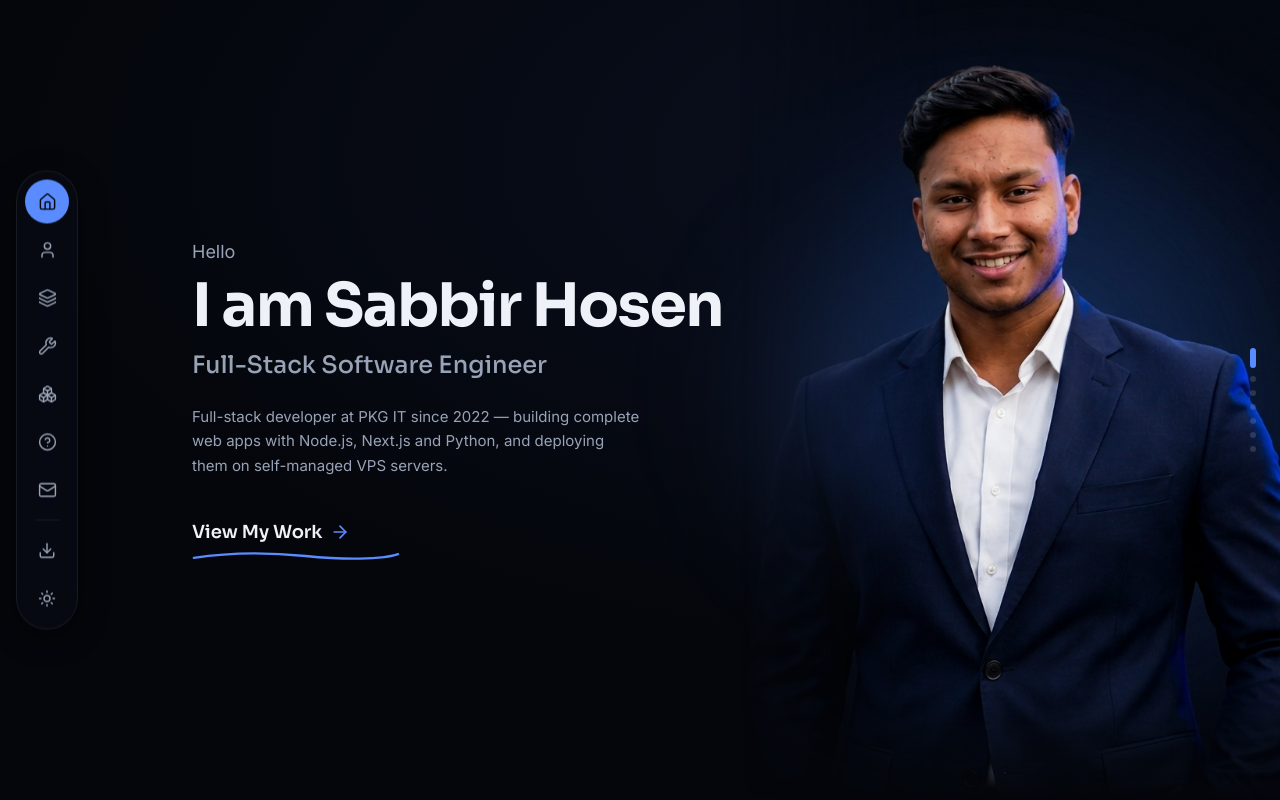
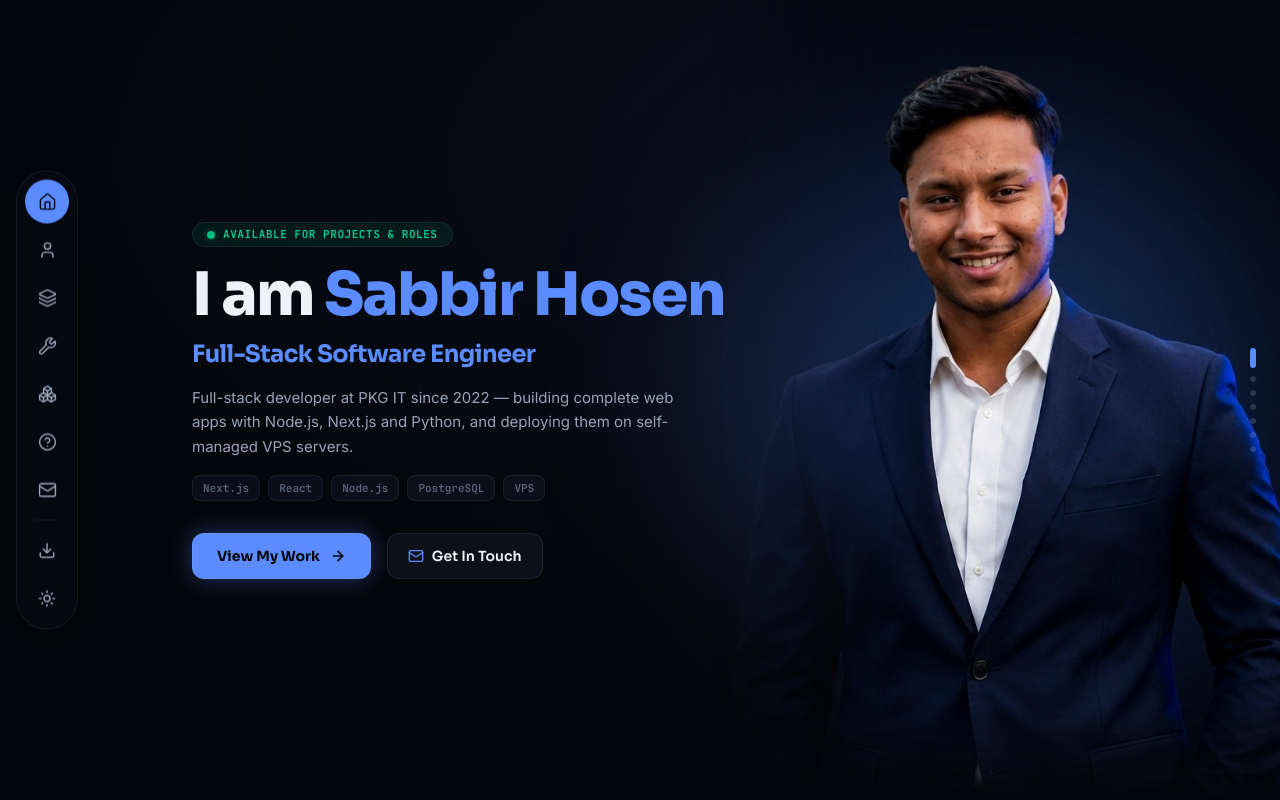
Before and after one commit to SabbirHossain-02/sabbir-portfolio, a Next.js app: page / in a window 1280 px wide. Built offline with nearby package versions, Linux system fonts and the light colour scheme.

Commit message:
Elevate Hero section with status pill, text gradient name, tech badges, and glowing CTAs

```diff
--- a/src/components/sections/hero.tsx
+++ b/src/components/sections/hero.tsx
@@ -1,57 +1,47 @@
 "use client";
 
 import { motion } from "framer-motion";
-import { ArrowRight } from "lucide-react";
+import { ArrowRight, Mail } from "lucide-react";
 import { PROFILE } from "@/lib/site";
 import { Portrait } from "../portrait";
 import { useDeck } from "../deck";
 
 const ease = [0.16, 1, 0.3, 1] as const;
 
-/**
- * Hero modelled closely on reference #1: flat, quiet, editorial.
- * Left = "Hello / I am [name] / role / line / View My Work" with a hand-drawn
- * underline. Right = full-bleed portrait fading into the canvas. No particles,
- * no glow.
- */
 export function Hero() {
   const { goTo } = useDeck();
 
   return (
     <div data-section="home" className="relative min-h-full w-full">
-      {/* themed backlight glow behind the portrait — lifts the subject off the
-          dark canvas and ties the photo into the accent theme */}
+      {/* Dynamic ambient backlight glow behind portrait */}
       <motion.div
         aria-hidden
         initial={{ opacity: 0 }}
         animate={{ opacity: 1 }}
         transition={{ duration: 1.4, ease }}
-        className="pointer-events-none absolute right-[4%] top-1/2 hidden h-[72%] w-[46%] -translate-y-1/2 md:block"
+        className="pointer-events-none absolute right-[2%] top-1/2 hidden h-[75%] w-[48%] -translate-y-1/2 md:block"
         style={{
           background:
-            "radial-gradient(closest-side, color-mix(in srgb, var(--accent) 28%, transparent) 0%, transparent 72%)",
-          filter: "blur(66px)",
+            "radial-gradient(circle, color-mix(in srgb, var(--accent) 32%, transparent) 0%, color-mix(in srgb, var(--accent-2) 15%, transparent) 45%, transparent 75%)",
+          filter: "blur(70px)",
         }}
       />
 
-      {/* right full-bleed portrait */}
+      {/* Right full-bleed portrait */}
       <motion.div
-        initial={{ opacity: 0 }}
-        animate={{ opacity: 1 }}
-        transition={{ duration: 1, ease }}
-        className="absolute inset-y-0 right-0 hidden w-[46%] md:block lg:w-[42%]"
+        initial={{ opacity: 0, scale: 0.98 }}
+        animate={{ opacity: 1, scale: 1 }}
+        transition={{ duration: 1.1, ease }}
+        className="absolute inset-y-0 right-0 hidden w-[46%] md:block lg:w-[44%]"
       >
-        {/* Fade the photo's own left + bottom edges to transparent with a
-            mask, so the SAME canvas shows through — no overlaid dark band, no
-            visible seam between the copy area and the portrait. */}
         <div
           className="h-full w-full"
           style={{
             WebkitMaskImage:
-              "linear-gradient(90deg, transparent 0%, #000 38%), linear-gradient(to top, transparent 0%, #000 14%)",
+              "linear-gradient(90deg, transparent 0%, #000 35%), linear-gradient(to top, transparent 0%, #000 12%)",
             WebkitMaskComposite: "source-in",
             maskImage:
-              "linear-gradient(90deg, transparent 0%, #000 38%), linear-gradient(to top, transparent 0%, #000 14%)",
+              "linear-gradient(90deg, transparent 0%, #000 35%), linear-gradient(to top, transparent 0%, #000 12%)",
             maskComposite: "intersect",
           }}
         >
@@ -59,16 +49,16 @@ export function Hero() {
         </div>
       </motion.div>
 
-      {/* copy — with an app-style portrait on top for mobile */}
-      <div className="relative mx-auto max-w-6xl px-5 pb-28 pt-16 md:flex md:min-h-full md:items-center md:px-6 md:pb-0 md:pt-0 md:pl-28 lg:pl-32">
-        {/* mobile portrait */}
-        <div className="relative mx-auto mb-7 w-full max-w-[240px] md:hidden">
+      {/* Hero content */}
+      <div className="relative mx-auto max-w-6xl px-5 pb-20 pt-12 md:flex md:min-h-full md:items-center md:px-6 md:pb-0 md:pt-0 md:pl-28 lg:pl-32">
+        {/* Mobile portrait */}
+        <div className="relative mx-auto mb-6 w-full max-w-[220px] md:hidden">
           <div
             aria-hidden
             className="absolute inset-0 -z-10 scale-125"
             style={{
               background:
-                "radial-gradient(circle at 50% 40%, color-mix(in srgb, var(--accent) 30%, transparent), transparent 70%)",
+                "radial-gradient(circle at 50% 40%, color-mix(in srgb, var(--accent) 35%, transparent), transparent 70%)",
               filter: "blur(40px)",
             }}
           />
@@ -84,30 +74,37 @@ export function Hero() {
           </div>
         </div>
 
-        <div className="max-w-xl md:py-24">
-          <motion.p
-            initial={{ opacity: 0, y: 14 }}
+        <div className="max-w-xl md:py-16">
+          {/* Live Availability Pill */}
+          <motion.div
+            initial={{ opacity: 0, y: 12 }}
             animate={{ opacity: 1, y: 0 }}
             transition={{ duration: 0.6, ease }}
-            className="text-base text-muted sm:text-lg"
+            className="mb-4 inline-flex items-center gap-2 rounded-full border border-emerald-500/30 bg-emerald-500/10 px-3.5 py-1 text-xs font-semibold text-emerald-400 backdrop-blur"
           >
-            Hello
-          </motion.p>
+            <span className="relative flex h-2 w-2">
+              <span className="absolute inline-flex h-full w-full animate-ping rounded-full bg-emerald-400 opacity-75"></span>
+              <span className="relative inline-flex h-2 w-2 rounded-full bg-emerald-500"></span>
+            </span>
+            <span className="font-mono text-[11px] uppercase tracking-wider">
+              Available for projects &amp; roles
+            </span>
+          </motion.div>
 
           <motion.h1
             initial={{ opacity: 0, y: 20 }}
             animate={{ opacity: 1, y: 0 }}
             transition={{ duration: 0.7, ease, delay: 0.1 }}
-            className="mt-2 font-display text-4xl font-bold leading-[1.05] tracking-tight text-ink sm:text-5xl lg:text-6xl"
+            className="font-display text-4xl font-extrabold leading-[1.05] tracking-tight text-ink sm:text-5xl lg:text-6xl"
           >
-            I am {PROFILE.name}
+            I am <span className="text-gradient">{PROFILE.name}</span>
           </motion.h1>
 
           <motion.p
             initial={{ opacity: 0, y: 18 }}
             animate={{ opacity: 1, y: 0 }}
             transition={{ duration: 0.7, ease, delay: 0.2 }}
-            className="mt-3 font-display text-xl font-medium text-muted sm:text-2xl"
+            className="mt-3 font-display text-xl font-bold tracking-tight text-accent sm:text-2xl"
           >
             {PROFILE.role}
           </motion.p>
@@ -116,42 +113,55 @@ export function Hero() {
             initial={{ opacity: 0, y: 18 }}
             animate={{ opacity: 1, y: 0 }}
             transition={{ duration: 0.7, ease, delay: 0.3 }}
-            className="mt-6 max-w-md text-[15px] leading-relaxed text-muted"
+            className="mt-4 max-w-lg text-[14px] leading-relaxed text-muted sm:text-[15px]"
           >
             {PROFILE.intro}
           </motion.p>
 
+          {/* Core tech stack badges */}
+          <motion.div
+            initial={{ opacity: 0, y: 14 }}
+            animate={{ opacity: 1, y: 0 }}
+            transition={{ duration: 0.7, ease, delay: 0.38 }}
+            className="mt-4 flex flex-wrap gap-2"
+          >
+            {["Next.js", "React", "Node.js", "PostgreSQL", "VPS"].map((tech) => (
+              <span
+                key={tech}
+                className="rounded-lg border border-line bg-surface-2/70 px-2.5 py-1 font-mono text-[11px] font-semibold text-dim shadow-sm"
+              >
+                {tech}
+              </span>
+            ))}
+          </motion.div>
+
+          {/* Action buttons */}
           <motion.div
             initial={{ opacity: 0, y: 18 }}
             animate={{ opacity: 1, y: 0 }}
-            transition={{ duration: 0.7, ease, delay: 0.42 }}
-            className="mt-10"
+            transition={{ duration: 0.7, ease, delay: 0.45 }}
+            className="mt-8 flex flex-wrap items-center gap-4"
           >
             <button
               type="button"
               onClick={() => goTo("projects")}
-              className="group inline-flex items-center gap-2 font-display text-lg font-semibold text-ink"
+              className="group relative inline-flex items-center gap-2.5 rounded-xl border border-accent/40 bg-gradient-to-r from-accent to-accent-2 px-6 py-3 font-display text-sm font-bold text-accent-ink shadow-[0_0_25px_color-mix(in_srgb,var(--accent)_35%,transparent)] transition-all duration-300 hover:scale-[1.03] hover:shadow-[0_0_35px_color-mix(in_srgb,var(--accent)_55%,transparent)]"
             >
-              View My Work
+              <span>View My Work</span>
               <ArrowRight
-                className="h-5 w-5 text-accent transition-transform group-hover:translate-x-1"
-                strokeWidth={2}
+                className="h-4 w-4 transition-transform duration-300 group-hover:translate-x-1"
+                strokeWidth={2.5}
               />
             </button>
-            {/* hand-drawn underline, like the reference */}
-            <svg
-              className="mt-1 h-3 w-52 text-accent"
-              viewBox="0 0 220 12"
-              fill="none"
-              aria-hidden="true"
+
+            <button
+              type="button"
+              onClick={() => goTo("contact")}
+              className="inline-flex items-center gap-2 rounded-xl border border-line bg-surface-2/80 px-5 py-3 font-display text-sm font-semibold text-ink backdrop-blur transition-all duration-300 hover:border-accent/40 hover:bg-surface"
             >
-              <path
-                d="M2 8 C 40 2, 80 2, 120 6 S 200 10, 218 4"
-                stroke="currentColor"
-                strokeWidth="2.5"
-                strokeLinecap="round"
-              />
-            </svg>
+              <Mail className="h-4 w-4 text-accent" />
+              <span>Get In Touch</span>
+            </button>
           </motion.div>
         </div>
       </div>
```
